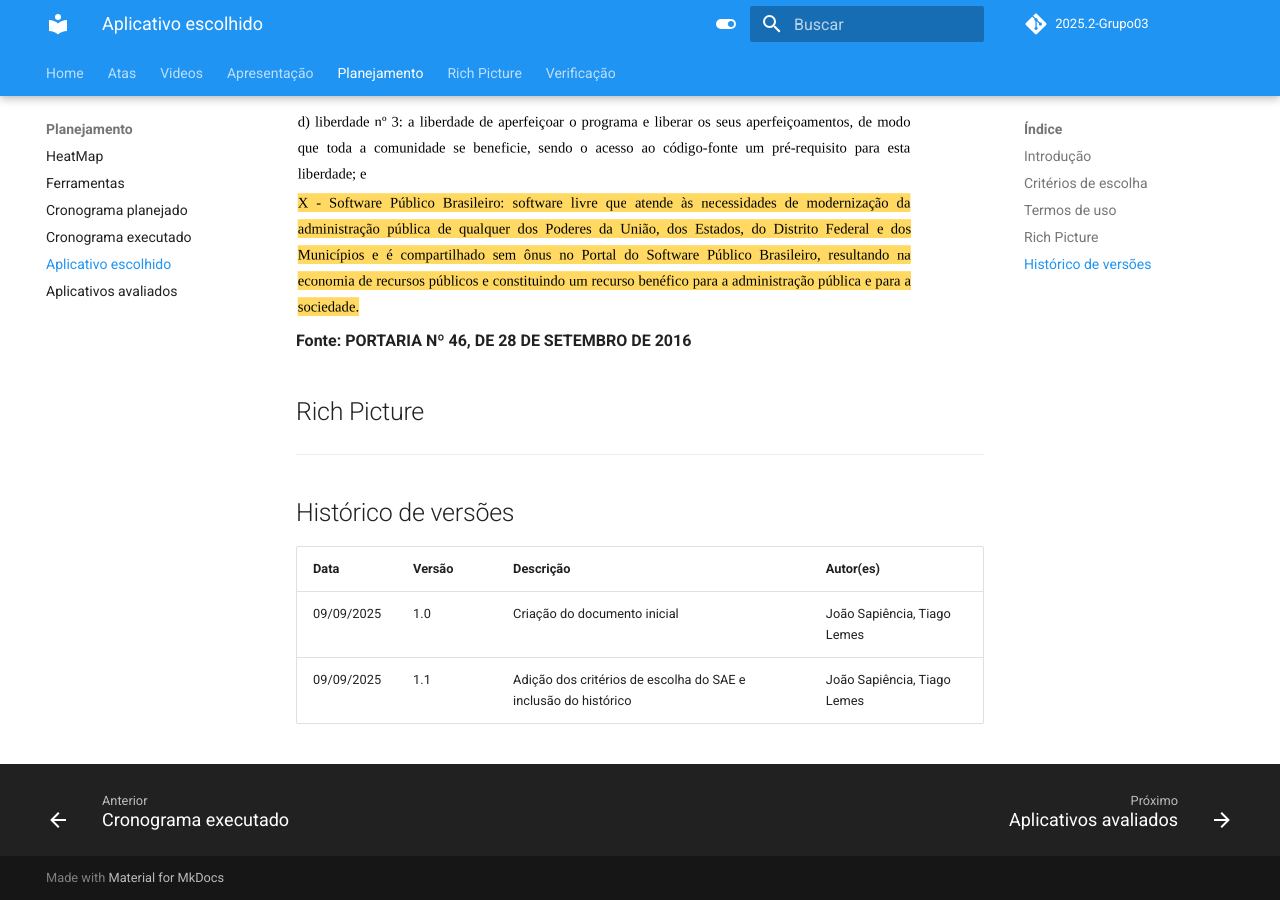
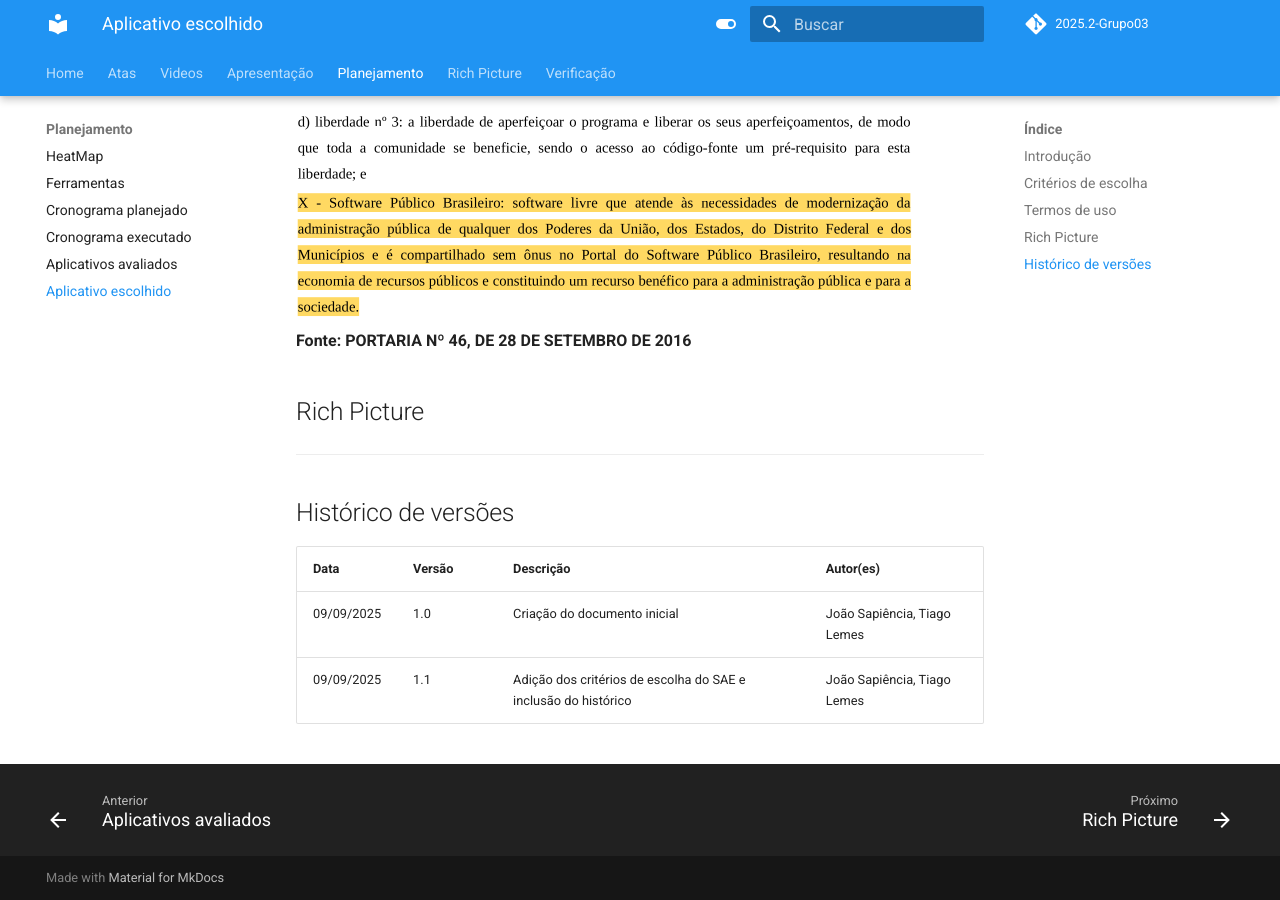
Before and after one commit to Requisitos-de-Software/2025.2-Grupo03, an MkDocs documentation site: the page built from docs/Planejamento/aplicativo.md, in a window 1280 px wide and 900 px high, scrolled down 1304 px. Built offline with MkDocs 1.6.1 and Material for MkDocs 9.7.7, drawn with Linux system fonts in a browser that asks for light colours; comment, search, counter and statistics services are not loaded; part of the change alters nothing that is shown.

```diff
--- a/mkdocs.yml
+++ b/mkdocs.yml
@@ -56,7 +56,7 @@ nav:
     - Ferramentas: Planejamento/ferramentas.md
     - Cronograma planejado: Planejamento/cronograma_planejado.md
     - Cronograma executado: Planejamento/cronograma_executado.md
+    - Aplicativos avaliados: Planejamento/Aplicativos.md
     - Aplicativo escolhido: Planejamento/aplicativo.md
-    - Aplicativos avaliados: Planejamento/Aplicativos.md
   - Rich Picture: Rich-picture/richpicture.md
   - Verificação: Verificação/verificacao.md
```
